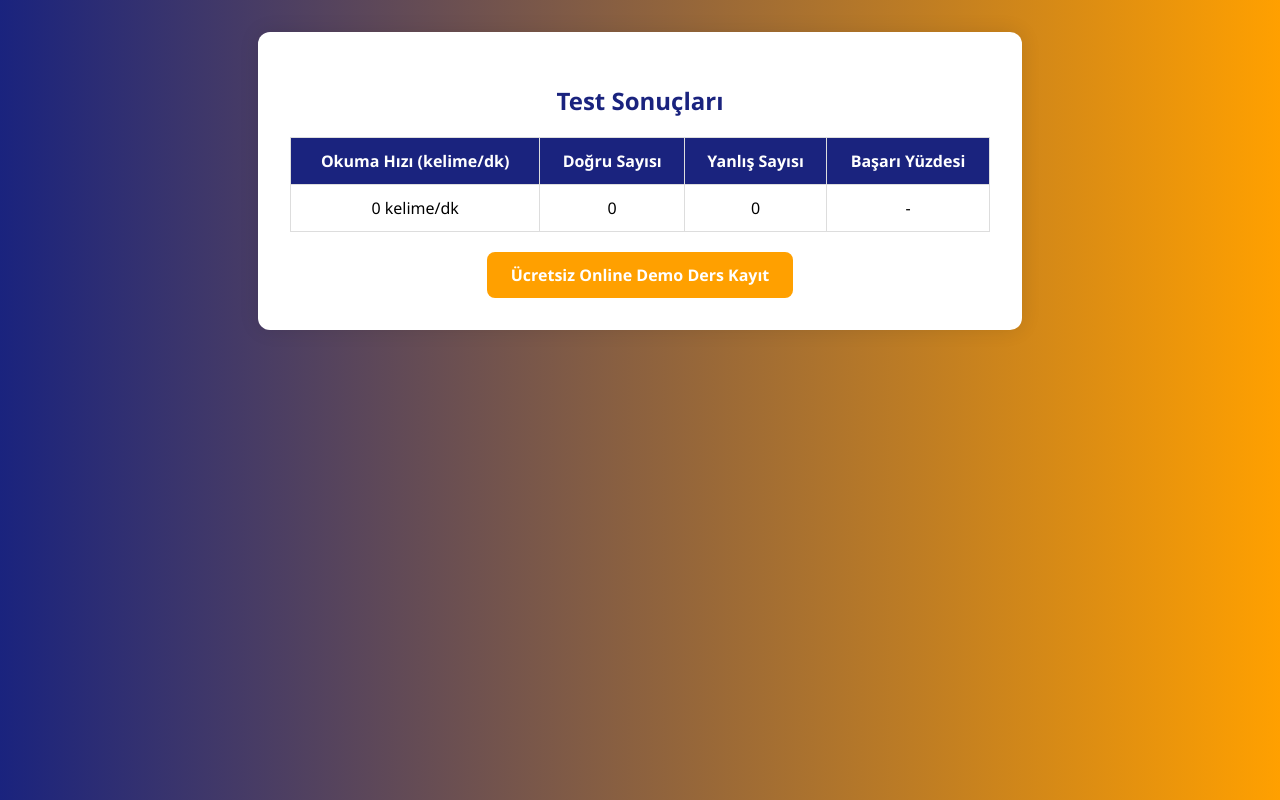
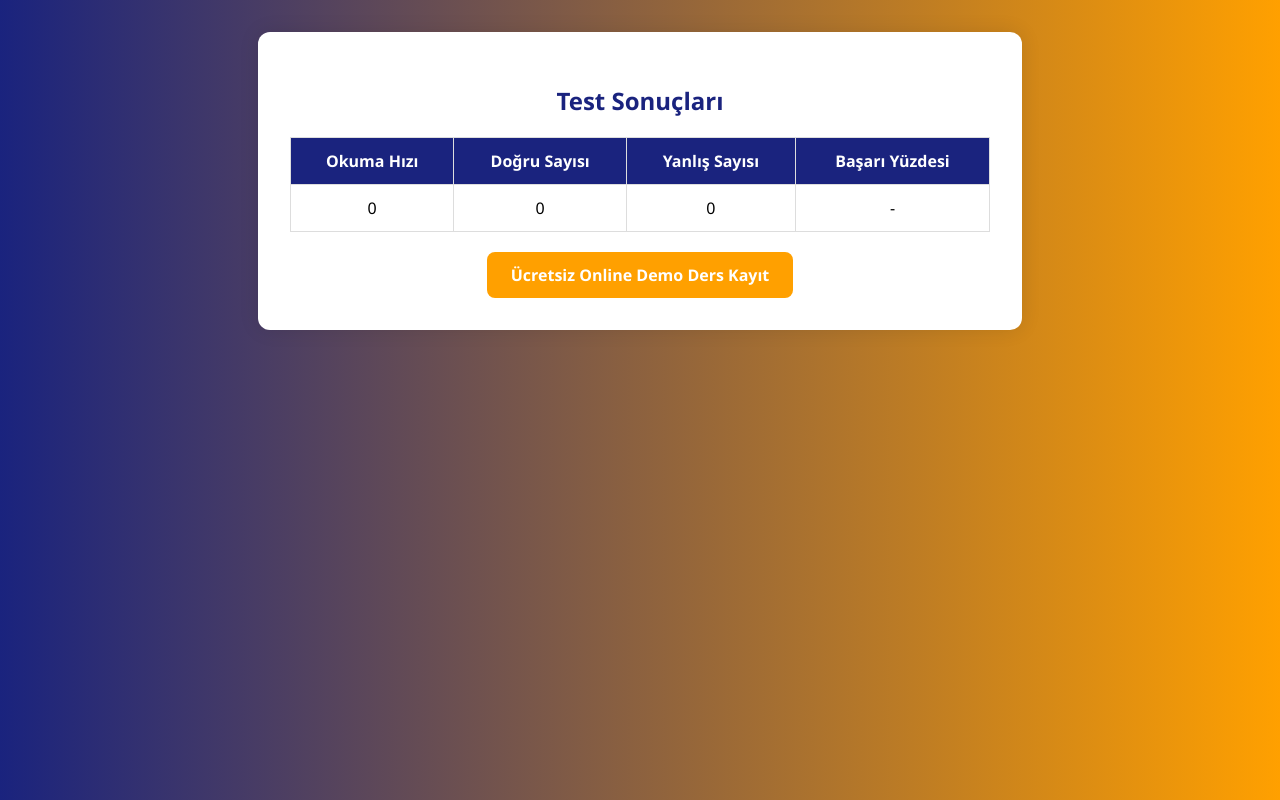
Before and after one commit to egaziozbek/okuma-testi, a plain HTML site: page result.html in a window 1280 px wide. Drawn offline with Linux system fonts and the light colour scheme.

Commit message:
Update result.html

```diff
--- a/result.html
+++ b/result.html
@@ -57,7 +57,7 @@
     <h2>Test Sonuçları</h2>
     <table>
       <tr>
-        <th>Okuma Hızı (kelime/dk)</th>
+        <th>Okuma Hızı</th>
         <th>Doğru Sayısı</th>
         <th>Yanlış Sayısı</th>
         <th>Başarı Yüzdesi</th>
@@ -81,7 +81,7 @@
 
     const okumaHizi = Math.round((kelimeSayisi * 60) / readingTime);
 
-    document.getElementById("okumaHiziCell").textContent = `${okumaHizi} kelime/dk`;
+    document.getElementById("okumaHiziCell").textContent = `${okumaHizi}`;
 
     // Diğer hücreler şimdilik sabit kalsın
     document.getElementById("dogruCell").textContent = 0;
```
